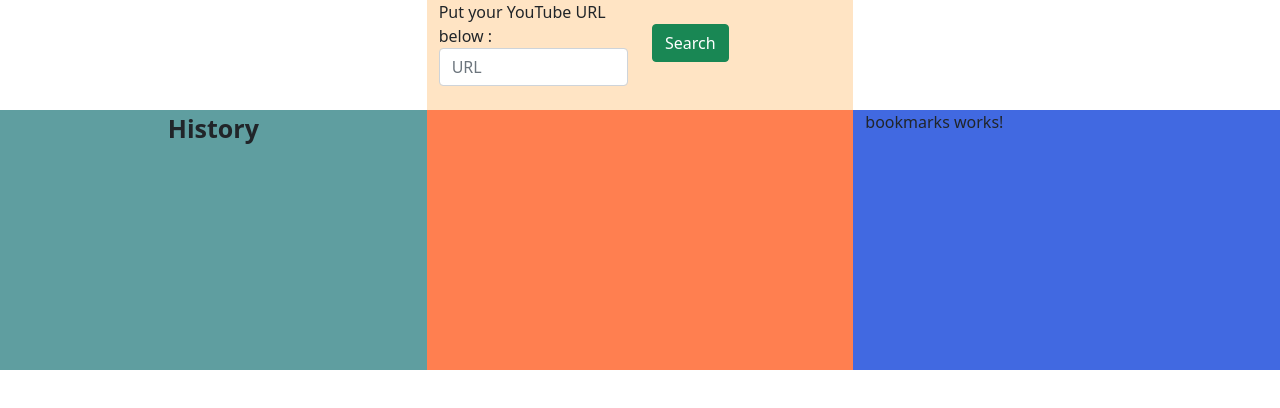
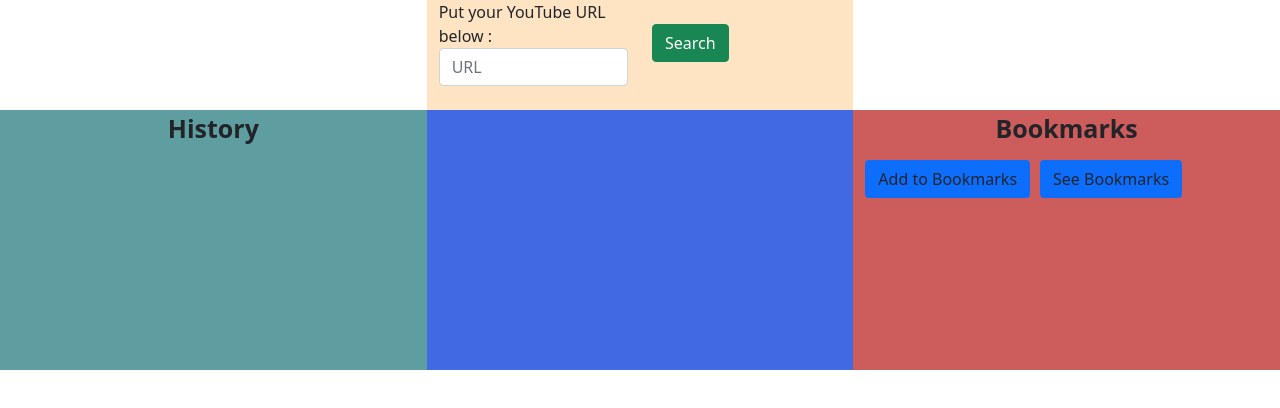
Before and after one commit to MartinGbz/ReliefAppTest, an Angular app: page / in a window 1280 px wide. Shown: the top 408 px of the page. Built offline with nearby package versions, Linux system fonts and the light colour scheme.

Commit message:
bookmark added

```diff
--- a/src/app/app.component.html
+++ b/src/app/app.component.html
@@ -13,11 +13,11 @@
       <!--History-->
       <app-history #historyComponent (setUrlEvent)="videoViewComponent.setUrl('select')"></app-history>
     </div>
-    <div class="col-md-4" style="background-color: coral">
+    <div class="col-md-4" style="background-color: royalblue">
       <!--Video player-->
       <app-video-view #videoViewComponent></app-video-view>
     </div>
-    <div class="col-md-4" style="background-color: royalblue">
+    <div class="col-md-4" style="background-color: indianred">
       <!--Bookmark-->
       <app-bookmarks></app-bookmarks>
     </div>
--- a/src/app/bookmarks/bookmarks.component.html
+++ b/src/app/bookmarks/bookmarks.component.html
@@ -1 +1,7 @@
-<p>bookmarks works!</p>
+<label style="text-align: center; display: block; height: 50px; font-size: 25px; font-weight: bold">Bookmarks</label>
+<button class="btn bg-primary" style="margin-right: 10px" (click)="onAddBookMarks()">Add to Bookmarks</button>
+<button class="btn bg-primary" (click)="onSeeBookMarks()" [textContent]="valueButton">Show Bookmarks</button>
+<label id="label" style="color: #5de553; font-weight: bold; display: block" [hidden]="isHiddenLabel">The URL has been added to your Bookmarks</label>
+<div class="list-group" id="list" style="height: 200px" [hidden]="isHidden">
+  <button class="list-group-item list-group-item-action" *ngFor="let b of bookmarks.reverse()" [textContent]="b"></button>
+</div>
--- a/src/app/bookmarks/bookmarks.component.ts
+++ b/src/app/bookmarks/bookmarks.component.ts
@@ -1,4 +1,5 @@
 import { Component, OnInit } from '@angular/core';
+import {Serv1Service} from '../services/serv1.service';
 
 @Component({
   selector: 'app-bookmarks',
@@ -6,8 +7,40 @@ import { Component, OnInit } from '@angular/core';
   styleUrls: ['./bookmarks.component.css']
 })
 export class BookmarksComponent implements OnInit {
+  bookmarks = [];
+  isHidden = true;
+  valueButton = 'See Bookmarks';
+  isHiddenLabel = true;
 
-  constructor() { }
+  constructor(private serv: Serv1Service) {
+    this.bookmarks = serv.bookmarks;
+  }
+
+  onAddBookMarks(): void{
+    this.serv.bookmarks.push(this.serv.currentVideoUrl);
+    this.isHiddenLabel = false;
+    setTimeout(
+      () => {
+        this.isHiddenLabel = true;
+      }, 3000
+    );
+  }
+
+  onSeeBookMarks(): void{
+    if (this.isHidden === true)
+    {
+      this.isHidden = false;
+      this.setValueButton('Hide Bookmarks');
+    }
+    else {
+      this.isHidden = true;
+      this.setValueButton('Show Bookmarks');
+    }
+  }
+
+  setValueButton(msg): void{
+    this.valueButton = msg;
+  }
 
   ngOnInit(): void {
   }
--- a/src/app/history/history.component.ts
+++ b/src/app/history/history.component.ts
@@ -22,6 +22,7 @@ export class HistoryComponent implements OnInit {
       this.deselectAllItems();
       event.target.classList.add('active');
       this.serv.selectedUrl = event.target.textContent;
+      this.serv.currentVideoUrl = this.serv.selectedUrl;
     }
 
     console.log(event.target.textContent);
--- a/src/app/search-bar/search-bar.component.ts
+++ b/src/app/search-bar/search-bar.component.ts
@@ -25,6 +25,7 @@ export class SearchBarComponent implements OnInit {
     if (!( (this.searchContent == null) || (this.searchContent === '') || (this.serv.getEmbedURL(this.searchContent) == null))){
       // current video
       this.serv.searchUrl = this.searchContent;
+      this.serv.currentVideoUrl = this.searchContent;
       // add current video to history
       this.serv.history.push(this.searchContent);
       // display array of history
--- a/src/app/services/serv1.service.ts
+++ b/src/app/services/serv1.service.ts
@@ -3,6 +3,10 @@ export class Serv1Service{
   searchUrl = null;
   selectedUrl = null;
   oldSelectedUrl = null;
+
+  currentVideoUrl = null;
+
+  bookmarks = [];
 
 
   /**
--- a/src/app/video-view/video-view.component.ts
+++ b/src/app/video-view/video-view.component.ts
@@ -19,6 +19,7 @@ export class VideoViewComponent implements OnInit {
     console.log('this.serv.oldSlectedItem = ' + this.serv.oldSelectedUrl);
     console.log('this.serv.selectedItem = ' + this.serv.selectedUrl);
     console.log('this.serv.servSearchValue = ' + this.serv.searchUrl);
+    console.log('this.serv.currentVideoUrl = ' + this.serv.currentVideoUrl);
 
     if (from === 'search' && this.serv.searchUrl != null){
       if (this.serv.getEmbedURL(this.serv.searchUrl) != null) {
```
